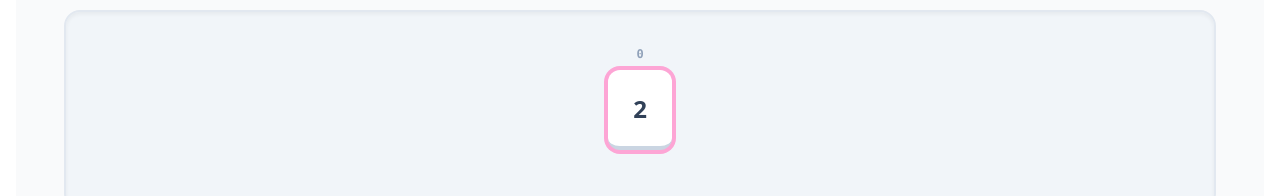
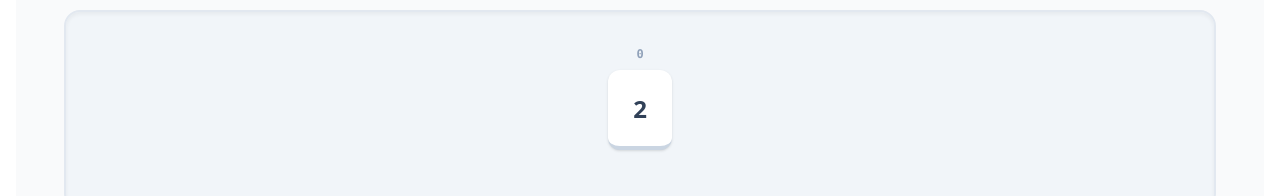
Before and after one commit to helvetios16/sortLearn, a Vue app: page /test in a window 1280 px wide. Both pictures are taken after a click on the button "Añadir un número aleatorio a la lista". Shown: the part 404-600 px from the top of the page. Built offline with nearby package versions, Linux system fonts and the light colour scheme.

Commit message:
feat: Add interactive Selection Sort practice component.

```diff
--- a/src/views/SelectionSortPractice.vue
+++ b/src/views/SelectionSortPractice.vue
@@ -425,7 +425,9 @@ function checkSwapCompletion() {
                     selectedNumber?.id === num.id
                       ? 'ring-4 ring-purple-400 border-purple-600 scale-110 z-10'
                       : '',
-                    index === swapTargetIndex ? 'ring-4 ring-pink-300 border-pink-400' : '',
+                    index === swapTargetIndex && minBox
+                      ? 'ring-4 ring-pink-300 border-pink-400'
+                      : '',
 
                     // Pistas y Comparaciones
                     num.id === actualMinInUnsorted?.id && showMinHint
```
